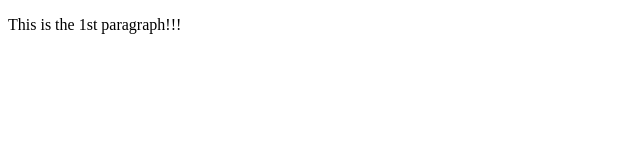
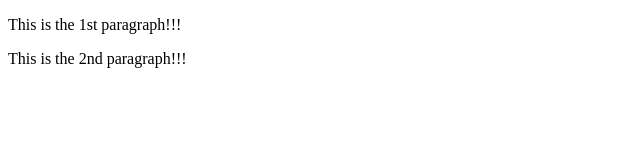
Before and after one commit to bihuani123/first-git, a plain HTML site: page index.html in a window 1280 px wide. Shown: the whole page, without its empty margins (0-640 px from the left). Drawn offline with Linux system fonts and the light colour scheme.

Commit message:
Update index.html

```diff
--- a/index.html
+++ b/index.html
@@ -8,5 +8,6 @@
 </head>
 <body>
     <p>This is the 1st paragraph!!!</p>
+    <p>This is the 2nd paragraph!!!</p>
 </body>
 </html>
```
